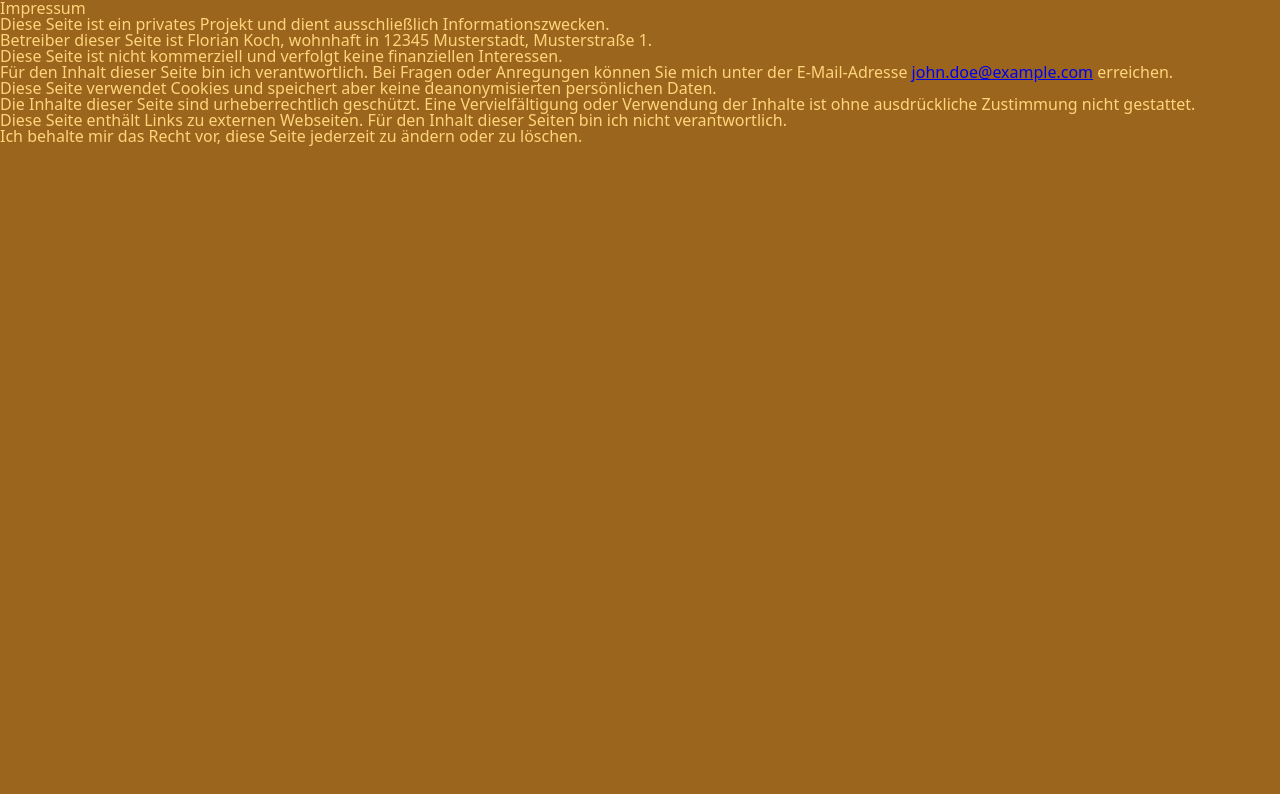
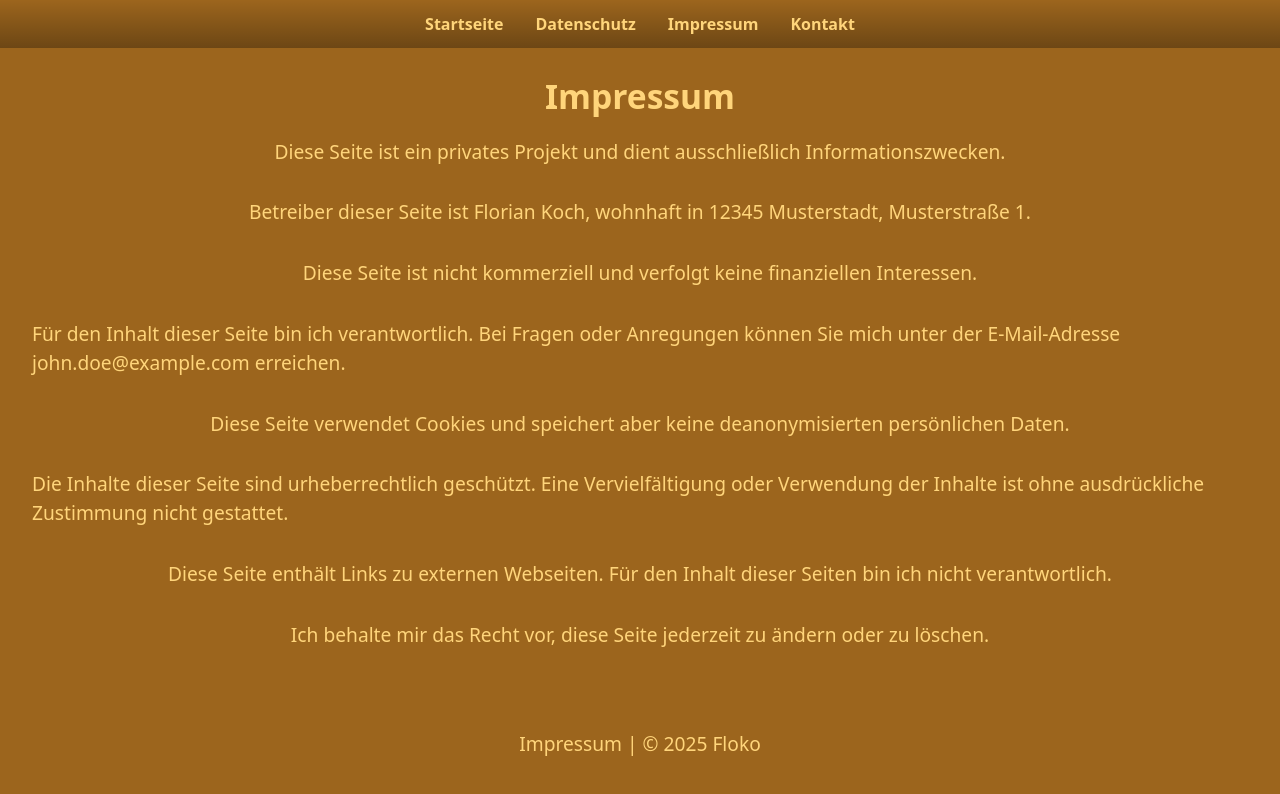
Before and after one commit to Pawgsy/profileLinks, a plain HTML site: page pages/imprint.html in a window 1280 px wide. Drawn offline with nearby package versions, Linux system fonts and the light colour scheme.

Commit message:
Projektdokumentation und Seitenstruktur

```diff
--- a/pages/imprint.html
+++ b/pages/imprint.html
@@ -22,16 +22,95 @@
         /* pasted from Notes */
         font-family: system-ui, Roboto, Oxygen, Ubuntu, Cantarell, "Open Sans",
           "Helvetica Neue", sans-serif;
-
         background-color: #9c651d;
         color: #ffd57b;
         margin: 0;
         padding: 0;
       }
+      header {
+        background: linear-gradient(
+          to bottom,
+          rgba(0, 0, 0, 0) 0%,
+          rgba(0, 0, 0, 0.3) 100%
+        );
+        padding: 1rem;
+        text-align: center;
+        position: sticky;
+        top: 0;
+        z-index: 100;
+      }
+      header ul {
+        list-style: none;
+        padding: 0;
+        margin: 0;
+        display: flex;
+        justify-content: center;
+      }
+      header li {
+        font-weight: bolder;
+        margin: 0 1rem;
+      }
+      header a {
+        color: #ffd57b;
+        text-decoration: none;
+      }
+      nav {
+        padding: 1rem;
+        text-align: center;
+      }
+      nav ul {
+        list-style: none;
+        padding: 0;
+        margin: 0;
+        display: flex;
+        justify-content: center;
+      }
+      h1 {
+        font-size: 2.1rem;
+        font-weight: bolder;
+        text-align: center;
+        margin-bottom: 0.5rem;
+      }
+      footer {
+        padding: 1rem;
+        text-align: center;
+      }
+      footer a {
+        color: #ffd57b;
+        text-decoration: none;
+      }
+      p {
+        font-size: 1.2rem;
+        line-height: 1.5;
+        margin: 1rem 0;
+      }
+      a {
+        color: #ffd57b;
+        text-decoration: none;
+      }
+      a:hover {
+        text-decoration: underline;
+      }
+      main {
+        display: flex;
+        justify-content: center;
+        align-items: center;
+        flex-direction: column;
+        padding: 2rem;
+      }
     </style>
     <title>Impressum</title>
   </head>
   <body>
+    <header>
+      <ul>
+        <li><a href="../index.html">Startseite</a></li>
+        <li><a href="privacy.html">Datenschutz</a></li>
+        <li><a href="imprint.html">Impressum</a></li>
+        <li><a href="contact.html">Kontakt</a></li>
+      </ul>
+    </header>
+    <main>
       <h1>Impressum</h1>
       <p>
         Diese Seite ist ein privates Projekt und dient ausschließlich
@@ -49,7 +128,8 @@
       <p>
         Für den Inhalt dieser Seite bin ich verantwortlich. Bei Fragen oder
         Anregungen können Sie mich unter der E-Mail-Adresse
-      <a href="mailto:john.doe@example.com">john.doe@example.com</a> erreichen.
+        <a href="mailto:john.doe@example.com">john.doe@example.com</a>
+        erreichen.
       </p>
       <p>
         Diese Seite verwendet Cookies und speichert aber keine deanonymisierten
@@ -68,5 +148,9 @@
         Ich behalte mir das Recht vor, diese Seite jederzeit zu ändern oder zu
         löschen.
       </p>
+    </main>
+    <footer>
+      <p><a href="imprint.html">Impressum</a> | © 2025 Floko</p>
+    </footer>
   </body>
 </html>
```
Also changed, not shown: index.html (+1 -1 lines), pages/privacy.html (+90 -0 lines), style.css (added), 1 other file. Lines whose indentation alone changed are shown as unchanged.
